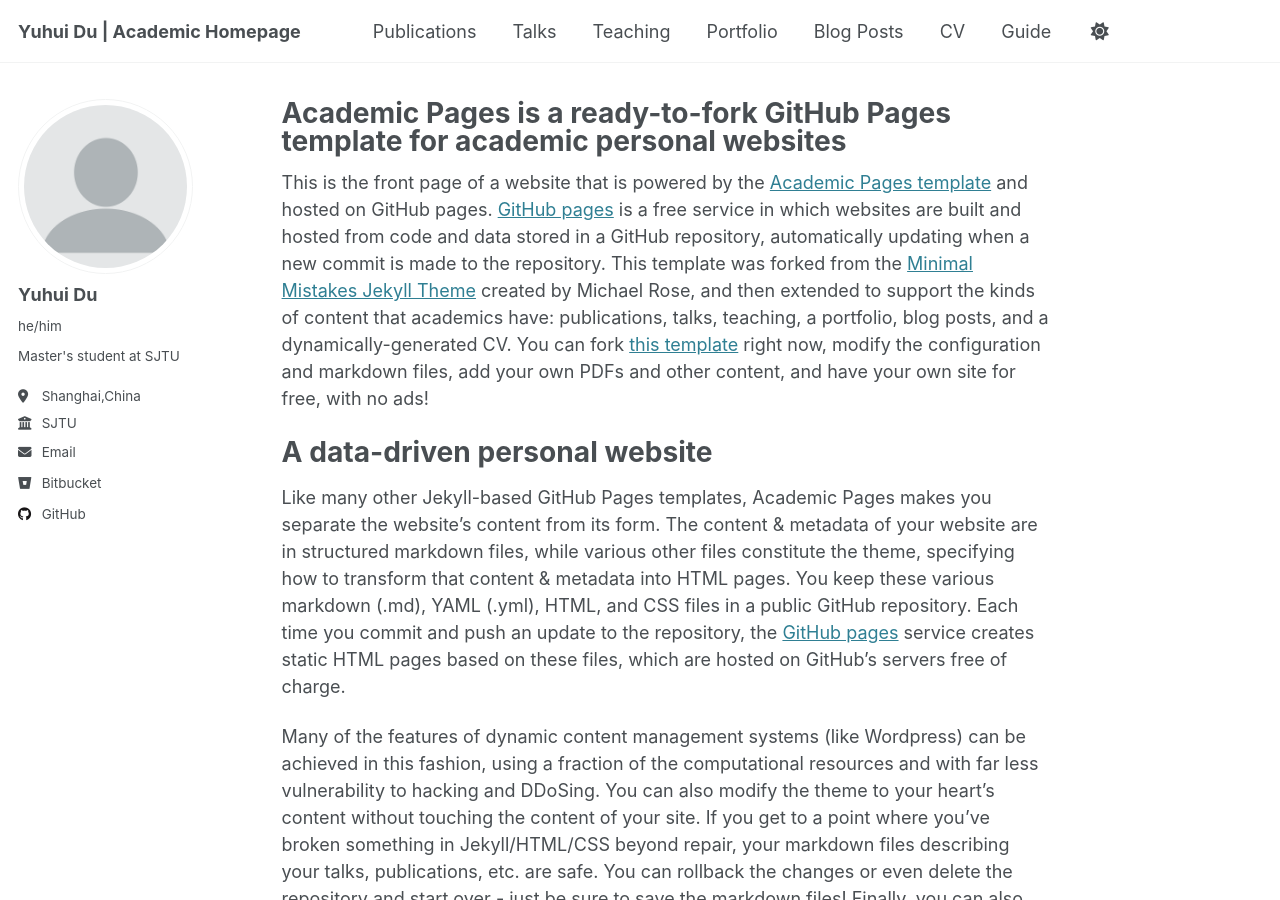
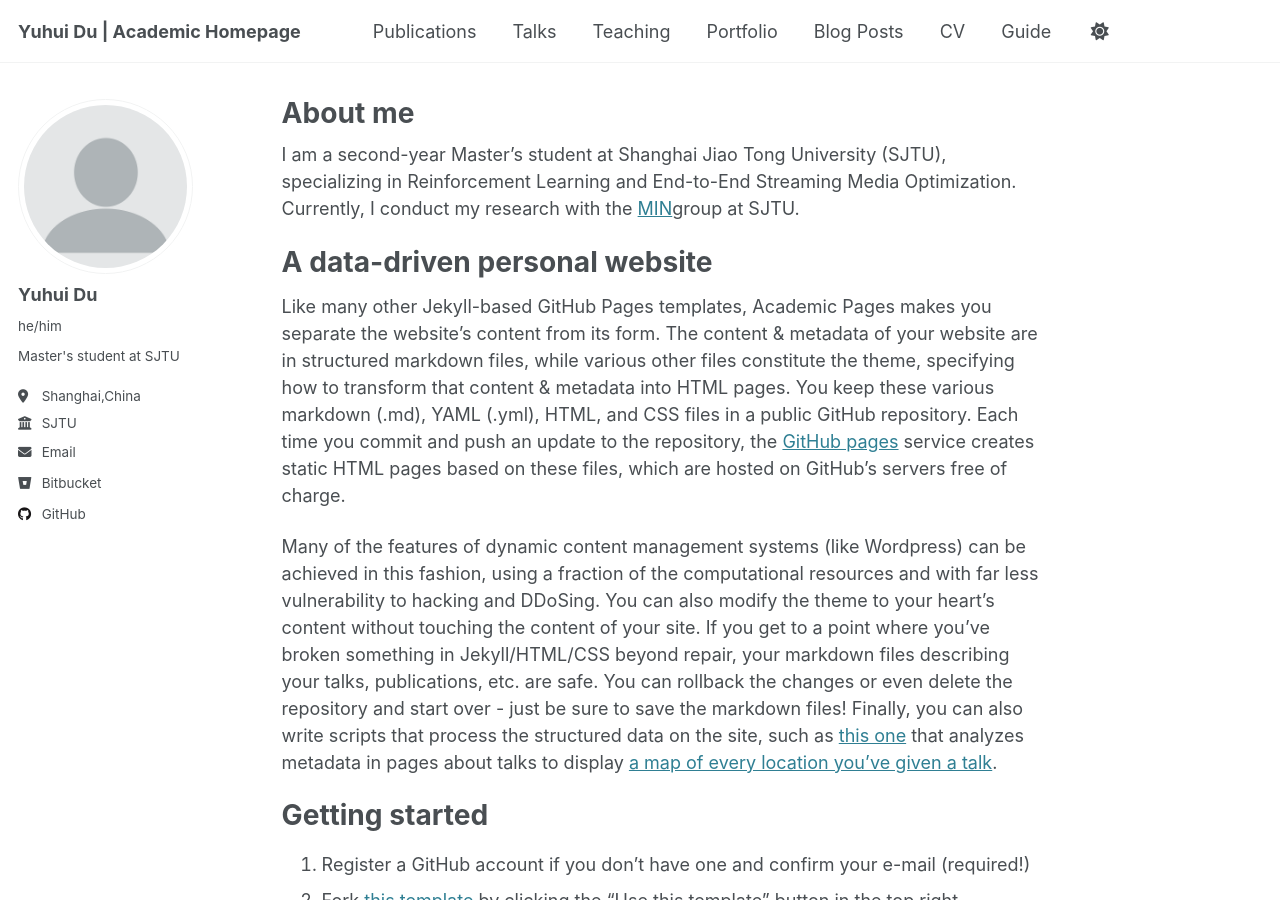
Before and after one commit to sjtubraverain/duyuhui.github.io, a Jekyll site: the page built from _pages/about.md, in a window 1280 px wide and 900 px high. Built offline with Jekyll 4.4.1, drawn with Linux system fonts in a browser that asks for light colours.

Commit message:
Update about.md

```diff
--- a/_pages/about.md
+++ b/_pages/about.md
@@ -1,13 +1,13 @@
 ---
 permalink: /
-title: "Academic Pages is a ready-to-fork GitHub Pages template for academic personal websites"
+title: "About me"
 author_profile: true
 redirect_from:
   - /about/
   - /about.html
 ---
 
-This is the front page of a website that is powered by the [Academic Pages template](https://github.com/academicpages/academicpages.github.io) and hosted on GitHub pages. [GitHub pages](https://pages.github.com) is a free service in which websites are built and hosted from code and data stored in a GitHub repository, automatically updating when a new commit is made to the repository. This template was forked from the [Minimal Mistakes Jekyll Theme](https://mmistakes.github.io/minimal-mistakes/) created by Michael Rose, and then extended to support the kinds of content that academics have: publications, talks, teaching, a portfolio, blog posts, and a dynamically-generated CV. You can fork [this template](https://github.com/academicpages/academicpages.github.io) right now, modify the configuration and markdown files, add your own PDFs and other content, and have your own site for free, with no ads!
+I am a second-year Master's student at Shanghai Jiao Tong University (SJTU), specializing in Reinforcement Learning and End-to-End Streaming Media Optimization. Currently, I conduct my research with the  [MIN](https://min.sjtu.edu.cn/En/FacultyPublications/4#M.S.%20Students)group at SJTU.
 
 A data-driven personal website
 ======
```
